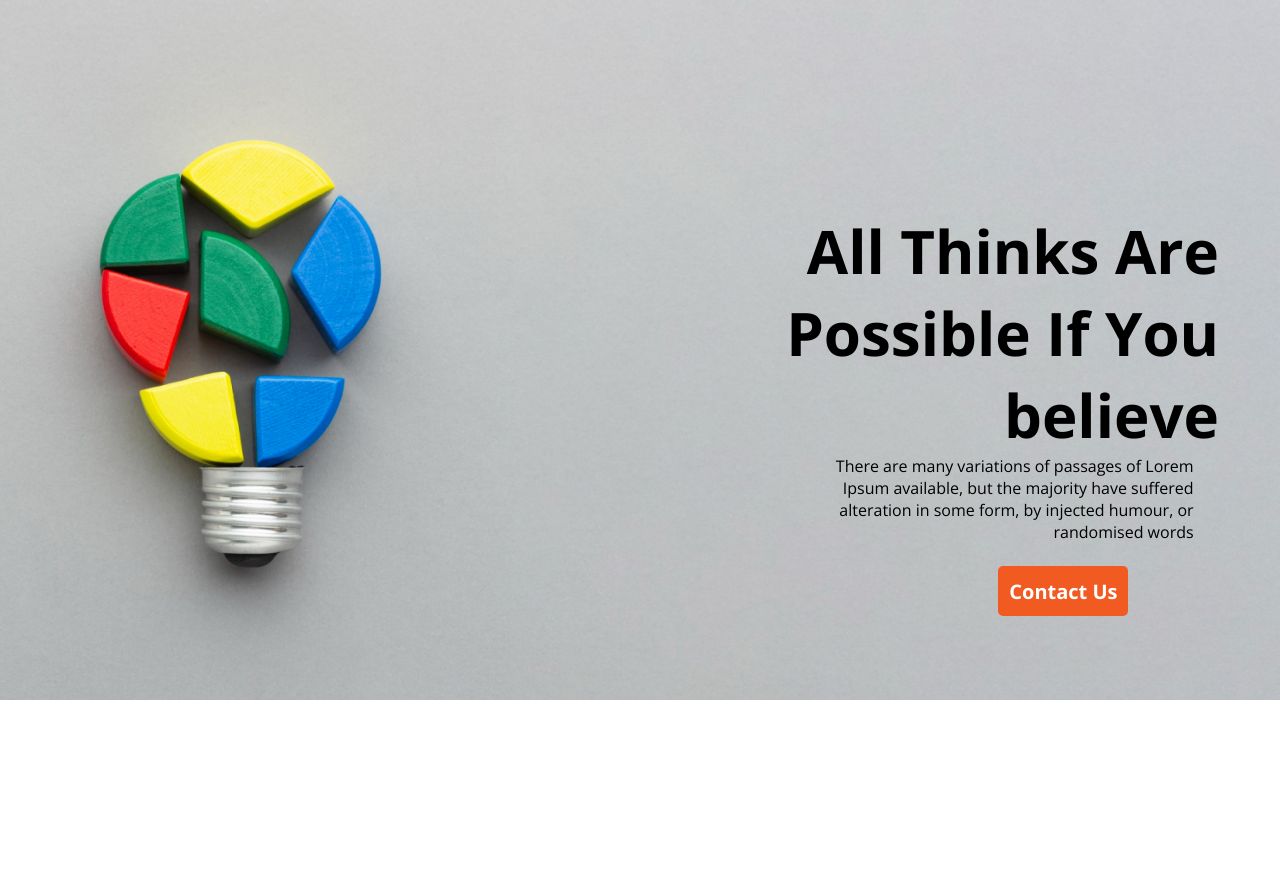
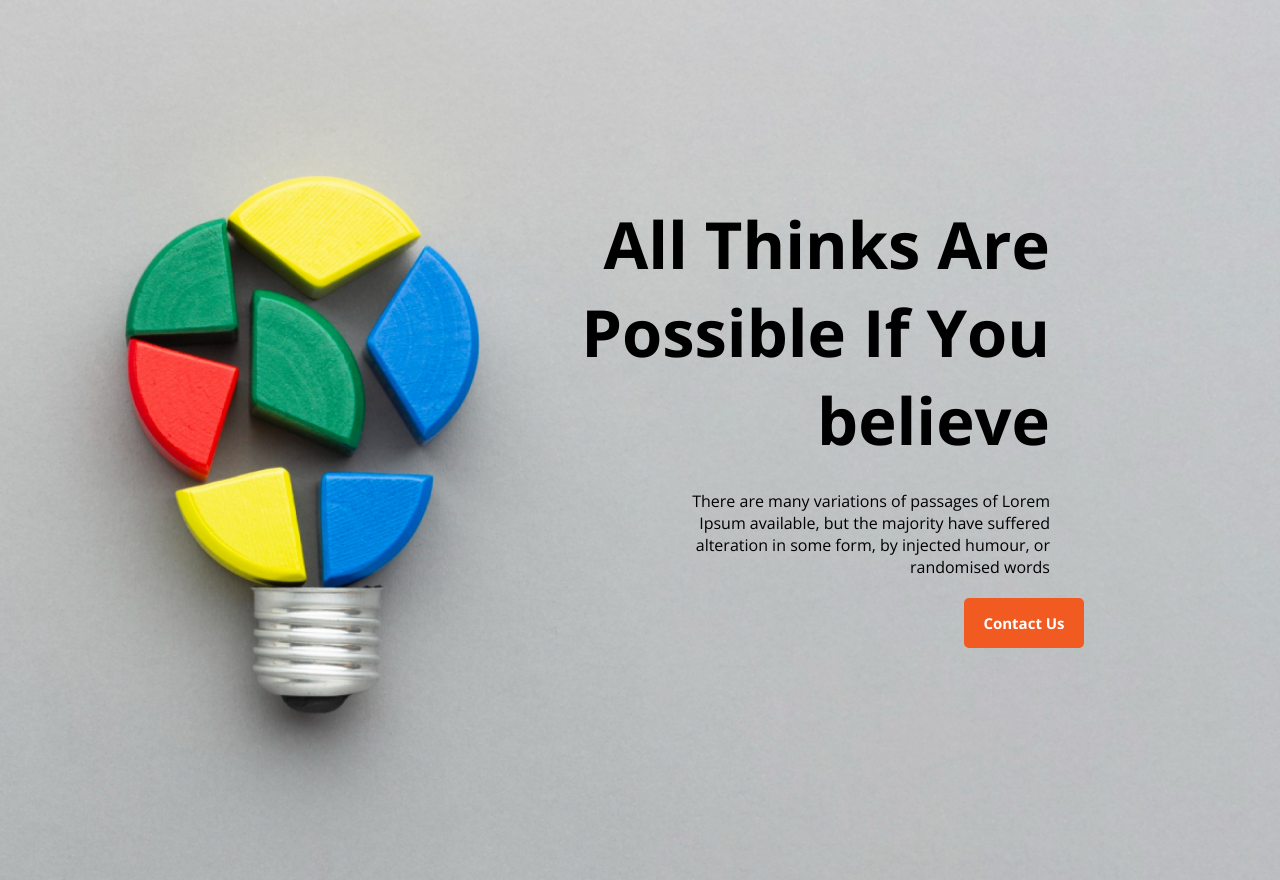
Before and after one commit to masumraheel/my-new-year-project, a plain HTML site: page index.html in a window 1280 px wide. Before the commit the page ends 800 px from the top, so only its background shows below. Drawn offline with nearby package versions, Linux system fonts and the light colour scheme.

Commit message:
added all Correction

```diff
--- a/index.html
+++ b/index.html
@@ -11,9 +11,11 @@
 </head>
 <body>
     <header class="banner">
+       <div class="banner-content">
         <h2 class="banner-title">All Thinks Are Possible If You believe</h2>
         <p class="banner-dis">There are many variations of passages of Lorem Ipsum available, but the majority have suffered alteration in some form, by injected humour, or randomised words</p>
         <button class="banner-btn">Contact Us</button>
+       </div>
     </header>
     <main>
 
--- a/styles/style.css
+++ b/styles/style.css
@@ -5,43 +5,47 @@
 }
 .banner{
     width: 100%;
-    height: 700px;
+    height: 110vh;
     background-image: url('../images/banner/banner2.png');
     background-size: cover;
 }
+.banner-content{
+    padding: 50px 50px 0 330px;
+    display: flex;
+    flex-direction: column;
+    align-items: flex-end;
+    justify-content: space-around;
+}
 .banner-title{
     width: 515px;
-    height: 180px;
-    font-size:50px;
+    height: 250px;
+    font-size:65px;
+    text-align: right;
+    position: relative;
+    padding-top: 150px;
+    padding-right: 180px;
     font-weight: 700;
-    position: relative;
-    left: 55%;
-    top: 30%;
-    margin-bottom: 0;
-    font-size: 60px;
-    text-align: right;
+    margin-bottom: 30px;
 }
 .banner-dis{
     width: 400px;
     text-align: right;
     position: relative;
-    top: 35%;
-    left: 62%;
-    margin-top: 30px;
     font-size: 16px;
+    margin-top: 10px;
+    padding-right: 180px;
 }
 .banner-btn{
-    width: 130px;
+    width: 120px;
     height: 50px;
     border-radius: 5px;
     position: relative;
-    left: 78%;
-    top:35%;
-    margin-top: 23px;
-    background: #F15B22;
+    margin-top: 20px;
+    margin-right: 20px;
+    right: 14%;
+    font-size: 15px;
+    font-weight: 700;
     border: 0px;
+    background-color: #F15B22;
     color: #FFF;
-    font-size: 20px;
-    font-weight: 700;
-
 }
```
